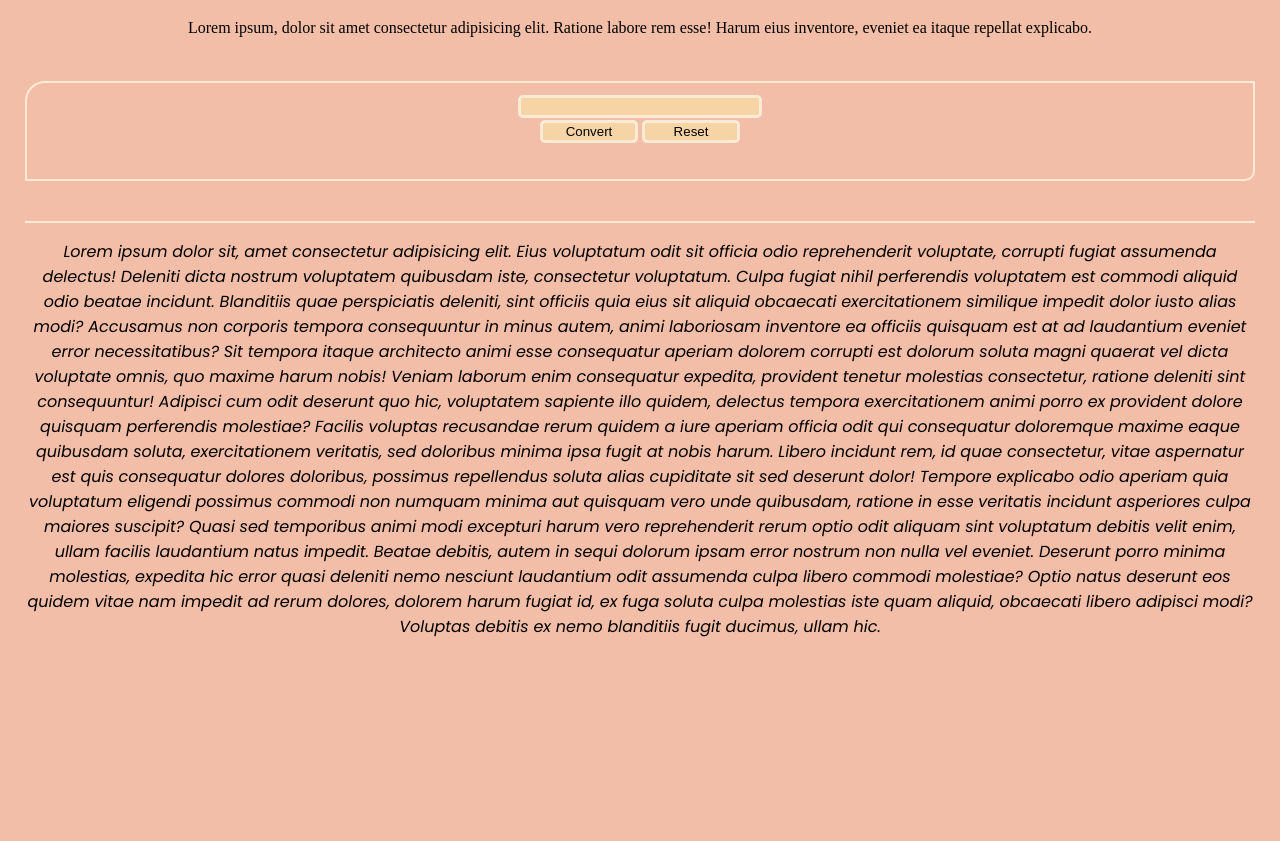
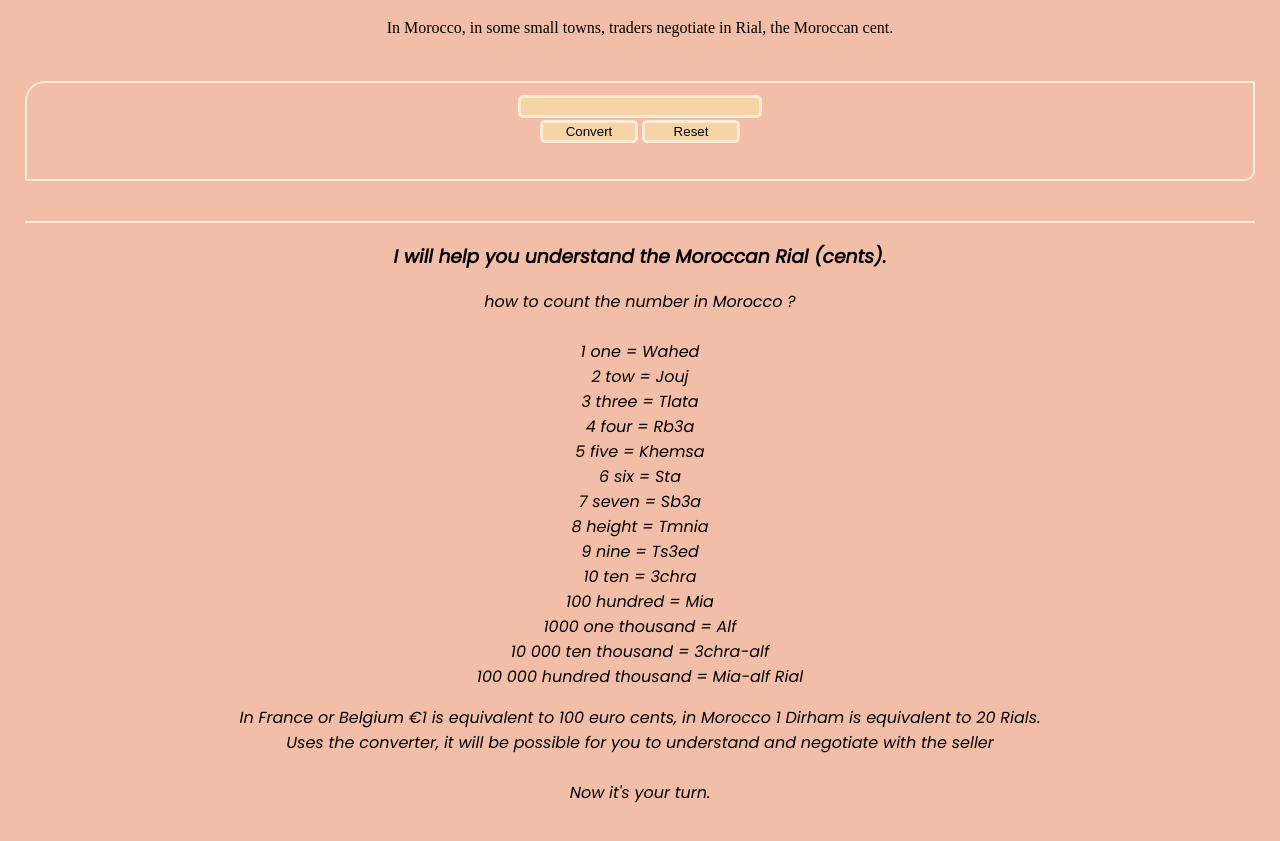
Before and after one commit to sofiane7794/RialToDirham, a plain HTML site: page index.html in a window 1280 px wide. Shown: the part 89-930 px from the top of the page. Before the commit the page ends 800 px from the top, so only its background shows below. Drawn offline with Linux system fonts and the light colour scheme.

Commit message:
add lot of text

```diff
--- a/index.html
+++ b/index.html
@@ -10,8 +10,8 @@
     <div class="title">
       <h1>Learn Moroccan Rial</h1>
       <p>
-        Lorem ipsum, dolor sit amet consectetur adipisicing elit. Ratione labore
-        rem esse! Harum eius inventore, eveniet ea itaque repellat explicabo.
+        In Morocco, in some small towns, traders negotiate in Rial, the Moroccan
+        cent.
       </p>
     </div>
 
@@ -25,40 +25,36 @@
     </div>
 
     <div id="tuto-box">
+      <h3> I will help you understand the Moroccan Rial (cents).</h3>
+
       <p>
-        Lorem ipsum dolor sit, amet consectetur adipisicing elit. Eius
-        voluptatum odit sit officia odio reprehenderit voluptate, corrupti
-        fugiat assumenda delectus! Deleniti dicta nostrum voluptatem quibusdam
-        iste, consectetur voluptatum. Culpa fugiat nihil perferendis voluptatem
-        est commodi aliquid odio beatae incidunt. Blanditiis quae perspiciatis
-        deleniti, sint officiis quia eius sit aliquid obcaecati exercitationem
-        similique impedit dolor iusto alias modi? Accusamus non corporis tempora
-        consequuntur in minus autem, animi laboriosam inventore ea officiis
-        quisquam est at ad laudantium eveniet error necessitatibus? Sit tempora
-        itaque architecto animi esse consequatur aperiam dolorem corrupti est
-        dolorum soluta magni quaerat vel dicta voluptate omnis, quo maxime harum
-        nobis! Veniam laborum enim consequatur expedita, provident tenetur
-        molestias consectetur, ratione deleniti sint consequuntur! Adipisci cum
-        odit deserunt quo hic, voluptatem sapiente illo quidem, delectus tempora
-        exercitationem animi porro ex provident dolore quisquam perferendis
-        molestiae? Facilis voluptas recusandae rerum quidem a iure aperiam
-        officia odit qui consequatur doloremque maxime eaque quibusdam soluta,
-        exercitationem veritatis, sed doloribus minima ipsa fugit at nobis
-        harum. Libero incidunt rem, id quae consectetur, vitae aspernatur est
-        quis consequatur dolores doloribus, possimus repellendus soluta alias
-        cupiditate sit sed deserunt dolor! Tempore explicabo odio aperiam quia
-        voluptatum eligendi possimus commodi non numquam minima aut quisquam
-        vero unde quibusdam, ratione in esse veritatis incidunt asperiores culpa
-        maiores suscipit? Quasi sed temporibus animi modi excepturi harum vero
-        reprehenderit rerum optio odit aliquam sint voluptatum debitis velit
-        enim, ullam facilis laudantium natus impedit. Beatae debitis, autem in
-        sequi dolorum ipsam error nostrum non nulla vel eveniet. Deserunt porro
-        minima molestias, expedita hic error quasi deleniti nemo nesciunt
-        laudantium odit assumenda culpa libero commodi molestiae? Optio natus
-        deserunt eos quidem vitae nam impedit ad rerum dolores, dolorem harum
-        fugiat id, ex fuga soluta culpa molestias iste quam aliquid, obcaecati
-        libero adipisci modi? Voluptas debitis ex nemo blanditiis fugit ducimus,
-        ullam hic.
+        how to count the number in Morocco ?
+        <br />
+<br>
+        1 one = Wahed <br />
+        2 tow = Jouj <br />
+        3 three = Tlata <br />
+        4 four = Rb3a <br />
+        5 five = Khemsa <br />
+        6 six = Sta <br />
+        7 seven = Sb3a <br />
+        8 height = Tmnia <br />
+        9 nine = Ts3ed <br />
+        10 ten = 3chra <br />
+        100 hundred = Mia <br />
+        1000 one thousand = Alf <br />
+        10 000 ten thousand = 3chra-alf <br />
+        100 000 hundred thousand = Mia-alf Rial
+      </p>
+      <p>
+        In France or Belgium €1 is equivalent to 100 euro cents, in Morocco 1
+        Dirham is equivalent to 20 Rials.
+        <br />
+        Uses the converter, it will be possible for you to understand and
+        negotiate with the seller
+        <br />
+        <br>
+        Now it's your turn.
       </p>
     </div>
 
```
